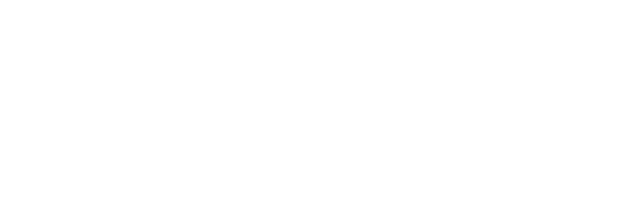
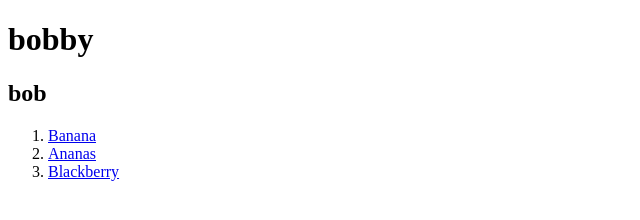
Before and after one commit to Ro0ngo/task-html, a website: page src/index.html in a window 1280 px wide. Shown: the whole page, without its empty margins (0-640 px from the left). Drawn offline with Linux system fonts and the light colour scheme.

Commit message:
Задание по HTML

```diff
--- a/src/index.html
+++ b/src/index.html
@@ -1,7 +1,29 @@
-<!DOCTYPE html>
+<!doctype html>
 <html lang="en">
     <head>
         <title>HTML</title>
     </head>
-    <body></body>
+    <body>
+        <h1>bobby</h1>
+        <h2>bob</h2>
+        <ol>
+            <li>
+                <a href="https://en.wikipedia.org/wiki/Banana" target="_blank"
+                    >Banana</a
+                >
+            </li>
+            <li>
+                <a href="https://en.wikipedia.org/wiki/Ananas" target="_blank"
+                    >Ananas</a
+                >
+            </li>
+            <li>
+                <a
+                    href="https://ru.wikipedia.org/wiki/%D0%A7%D0%B5%D1%80%D0%BD%D0%B8%D0%BA%D0%B0"
+                    target="_blank"
+                    >Blackberry</a
+                >
+            </li>
+        </ol>
+    </body>
 </html>
```
Also changed, not shown: 1 other file.
